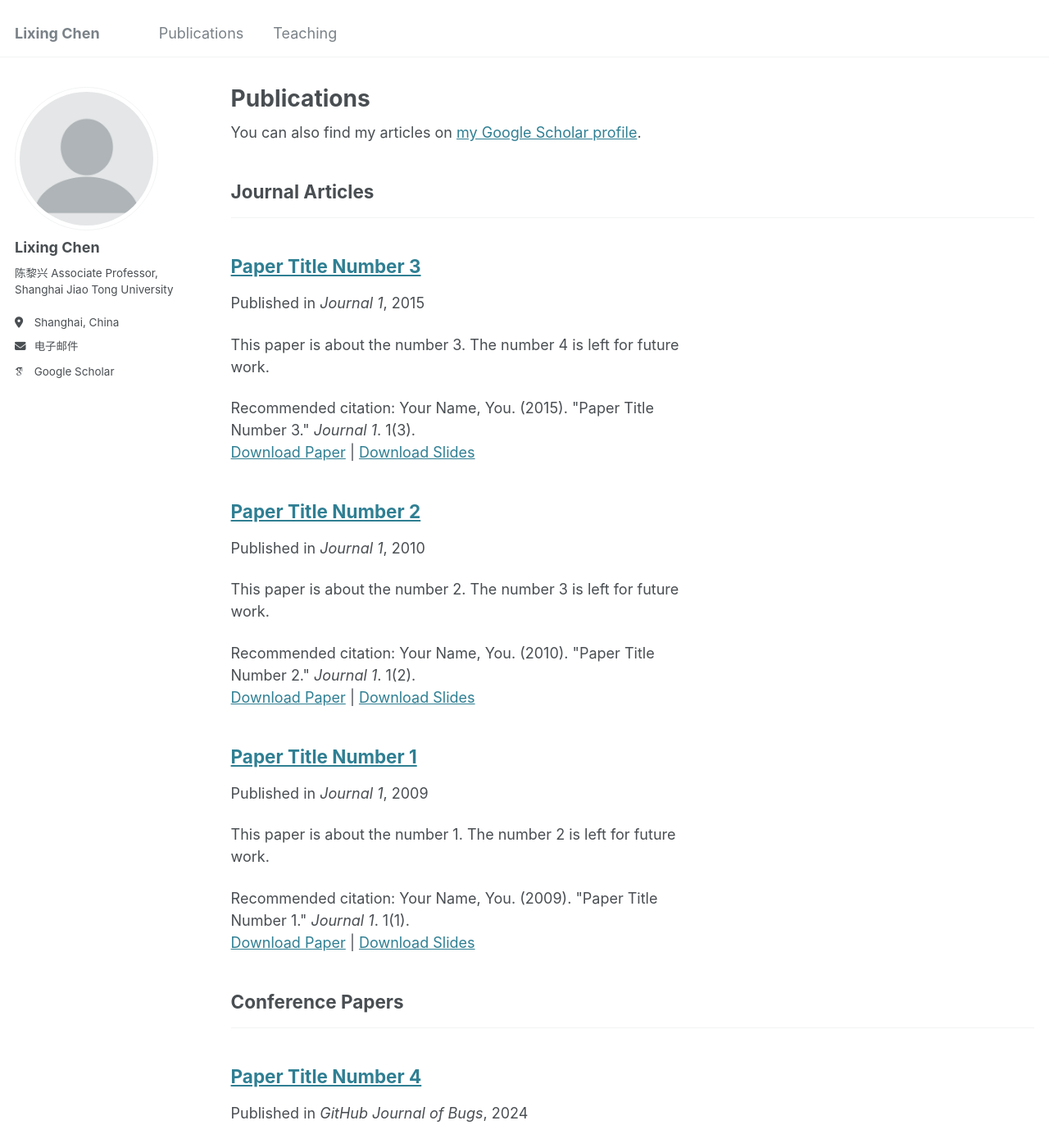
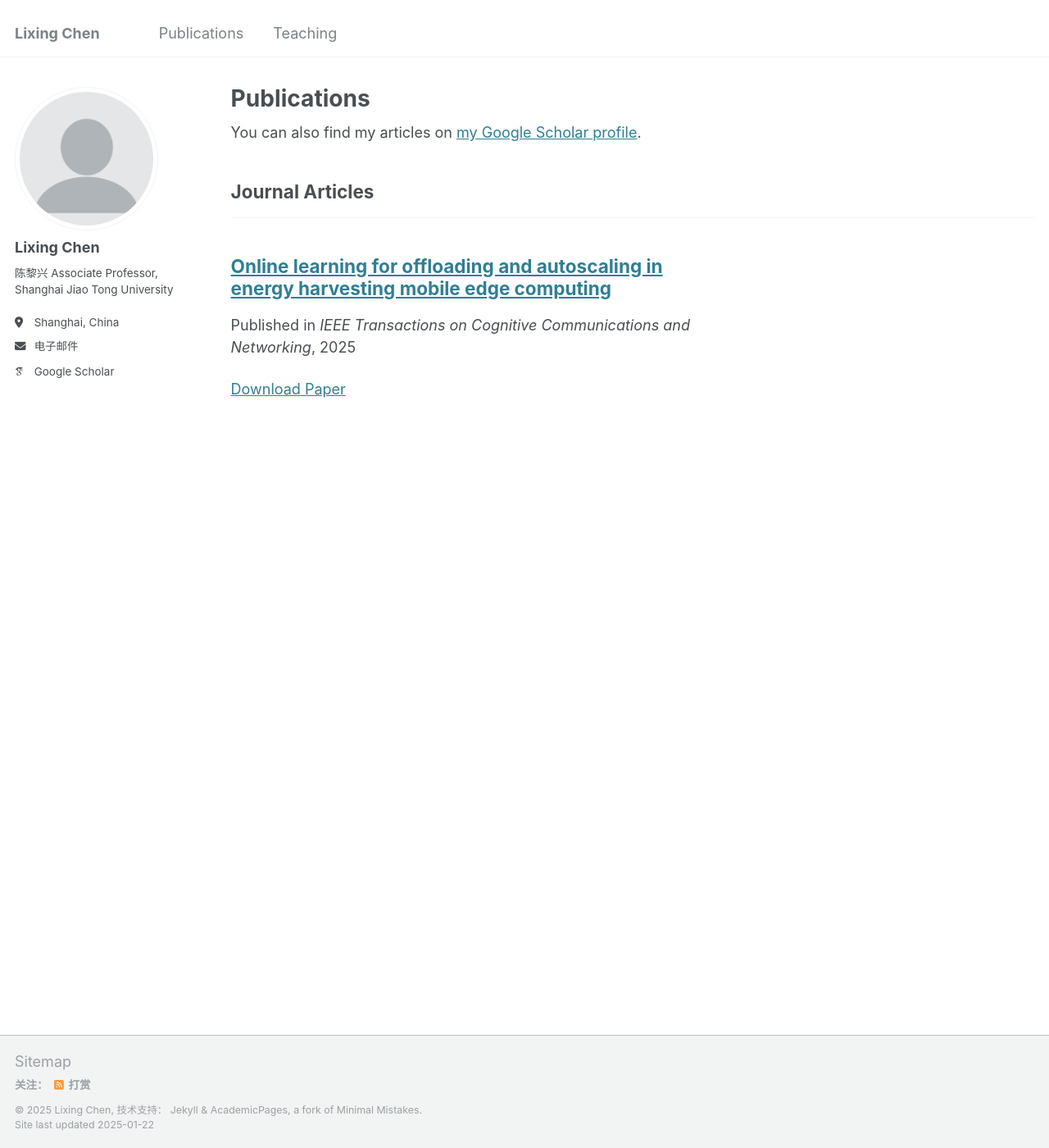
Before and after one commit to Cai-Cai-Zi/Cai-Cai-Zi.github.io, a Jekyll site: the page built from _pages/publications.html, in a window 1280 px wide and 1400 px high. Shown: the whole window at 82% size. Built offline with Jekyll 4.4.1, drawn with Linux system fonts in a browser that asks for light colours; some web fonts are replaced; some of the changed text lies outside the part shown.

Commit message:
publication change test

```diff
--- a/_config.yml
+++ b/_config.yml
@@ -78,12 +78,26 @@ author:
 
 # Publication Category - The following the list of publication categories and their headings
 publication_category:
-  books:
+  2015:
     title: 'Books'
-  manuscripts:
+  2017:
     title: 'Journal Articles'
-  conferences:
+  2018:
     title: 'Conference Papers'
+  2019:
+    title: '2019'
+  2020:
+    title: '2020'
+  2021:
+    title: '2021'
+  2022:
+    title: '2022'
+  2023:
+    title: '2023'
+  2024:
+    title: '2024'
+  2025:
+    title: '2025'
 
 # Site Settings
 teaser                   :  # filename of teaser fallback teaser image placed in /images/, .e.g. "500x300.png"
--- a/_publications/2009-10-01-paper-title-number-1.md
+++ /dev/null
@@ -1,14 +0,0 @@
----
-title: "Paper Title Number 1"
-collection: publications
-category: manuscripts
-permalink: /publication/2009-10-01-paper-title-number-1
-excerpt: 'This paper is about the number 1. The number 2 is left for future work.'
-date: 2009-10-01
-venue: 'Journal 1'
-slidesurl: 'http://academicpages.github.io/files/slides1.pdf'
-paperurl: 'http://academicpages.github.io/files/paper1.pdf'
-citation: 'Your Name, You. (2009). &quot;Paper Title Number 1.&quot; <i>Journal 1</i>. 1(1).'
----
-
-The contents above will be part of a list of publications, if the user clicks the link for the publication than the contents of section will be rendered as a full page, allowing you to provide more information about the paper for the reader. When publications are displayed as a single page, the contents of the above "citation" field will automatically be included below this section in a smaller font.
--- /dev/null
+++ b/_publications/2017-7-11.md
@@ -0,0 +1,8 @@
+---
+title: "Online learning for offloading and autoscaling in energy harvesting mobile edge computing"
+collection: publications
+category: 2017
+permalink: /publication/2017-7-11
+venue: 'IEEE Transactions on Cognitive Communications and Networking'
+paperurl: 'https://ieeexplore.ieee.org/abstract/document/7973020'
+---
```
